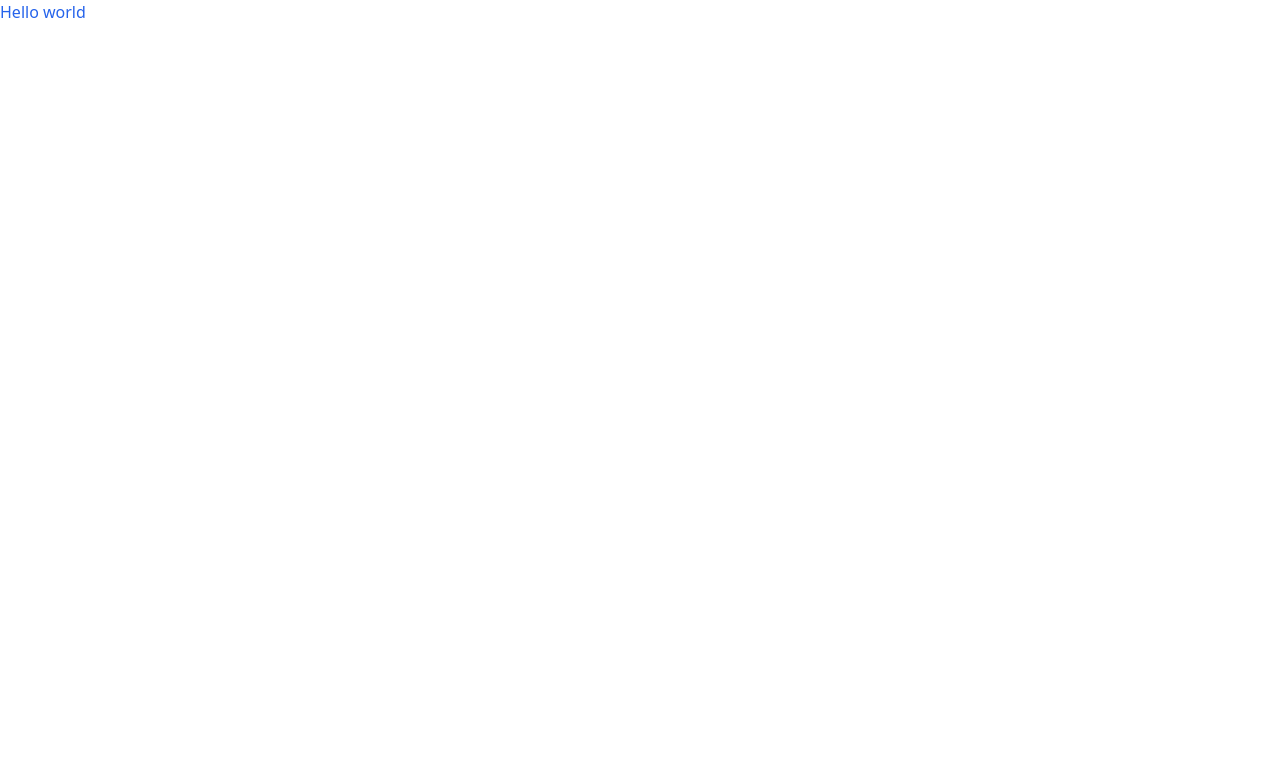
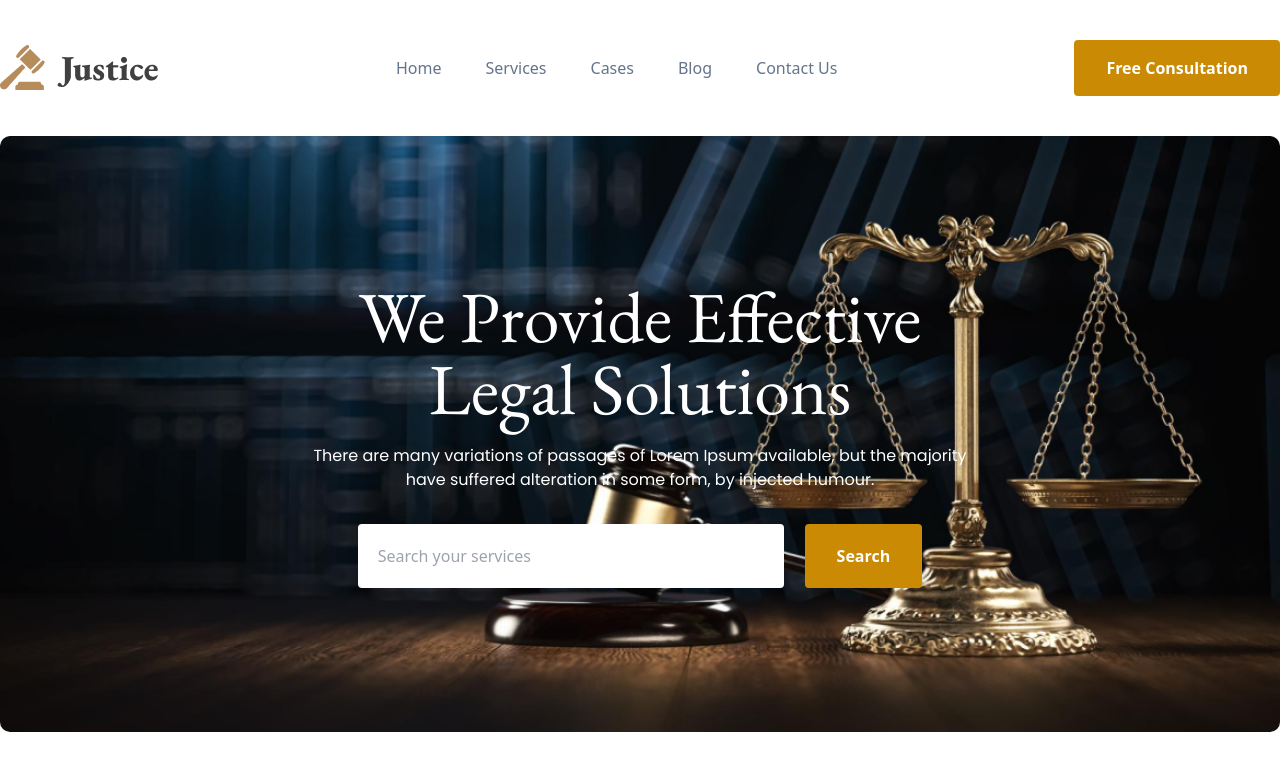
Before and after one commit to FuadTalukder85/legal-resources-tailwind, a plain HTML site: page index.html in a window 1280 px wide. Drawn offline with nearby package versions, Linux system fonts and the light colour scheme.

Commit message:
complete nav & banner section

```diff
--- a/index.html
+++ b/index.html
@@ -1,5 +1,6 @@
 <!DOCTYPE html>
 <html lang="en">
+
 <head>
     <meta charset="UTF-8">
     <meta http-equiv="X-UA-Compatible" content="IE=edge">
@@ -7,8 +8,51 @@
     <title>legal-resources</title>
     <!-- Tailwind file -->
     <script src="https://cdn.tailwindcss.com"></script>
+    <!-- CSS file -->
+    <link rel="stylesheet" href="styles/style.css">
 </head>
+
 <body>
-    <h1 class="text-blue-600">Hello world</h1>
+    <header class="">
+        <!-- Nav section start -->
+        <div class="container mx-auto md:flex justify-between justify-center items-center mt-10">
+            <div>
+                <img src="images/logo2.png" alt="">
+            </div>
+            <div>
+                <ul class="flex gap-x-5 md:gap-x-11 text-slate-500">
+                    <li><a href="">Home</a></li>
+                    <li><a href="">Services</a></li>
+                    <li><a href="">Cases</a></li>
+                    <li><a href="">Blog</a></li>
+                    <li><a href="">Contact Us</a></li>
+                </ul>
+            </div>
+            <div>
+                <button class="bg-yellow-600 text-white py-4 px-8 font-semibold rounded">Free Consultation</button>
+            </div>
+        </div>
+        <!-- Nav section end -->
+        <!-- Banner section start -->
+        <section class="container mx-auto mt-10 text-center">
+            <div class="img-banner py-36">
+                <h1 class="text-white text-7xl">We Provide Effective<br>Legal Solutions</h1>
+                <p class="text-white mt-5">There are many variations of passages of Lorem Ipsum available, but the majority<br>have suffered alteration in some form, by injected humour.</p>
+                <form action="" class="mt-8">
+                    <input class="py-5 w-1/3 rounded pl-5 mr-4" type="text" name="" id="" placeholder="Search your services">
+                    <button class="bg-yellow-600 text-white py-5 px-8 font-semibold rounded">Search</button>
+                </form>
+            </div>
+        </section>
+        <!-- Banner section end -->
+
+    </header>
+    <main>
+
+    </main>
+    <footer>
+
+    </footer>
 </body>
+
 </html>
--- /dev/null
+++ b/styles/style.css
@@ -0,0 +1,13 @@
+/* Fonts */
+@import url('https://fonts.googleapis.com/css2?family=EB+Garamond&family=Poppins&display=swap');
+h1, h2, h3, h4, h5{
+    font-family: 'EB Garamond', serif;
+}
+p, span, button{
+    font-family: 'Poppins', sans-serif;
+}
+.img-banner{
+    background: url(../images/banner.png) no-repeat;
+    background-size: cover;
+    border-radius: 10px;
+}
```
